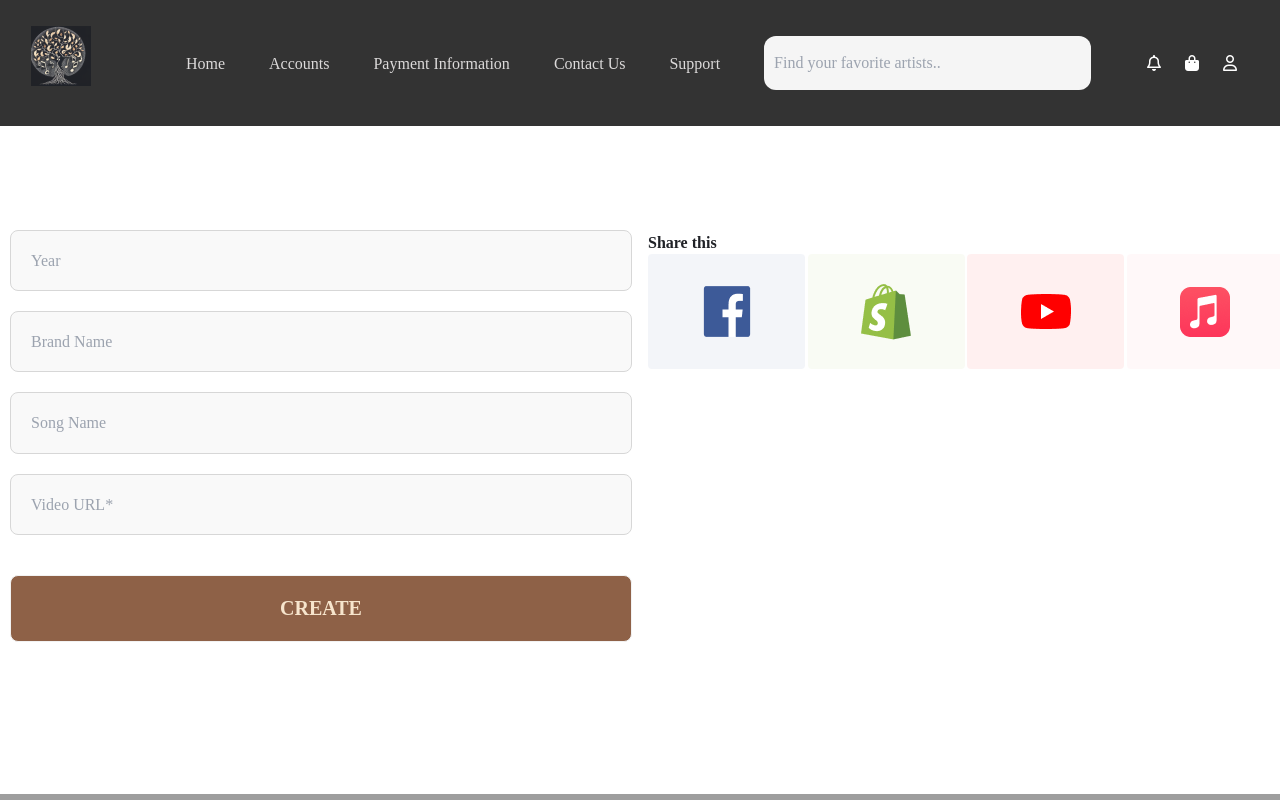
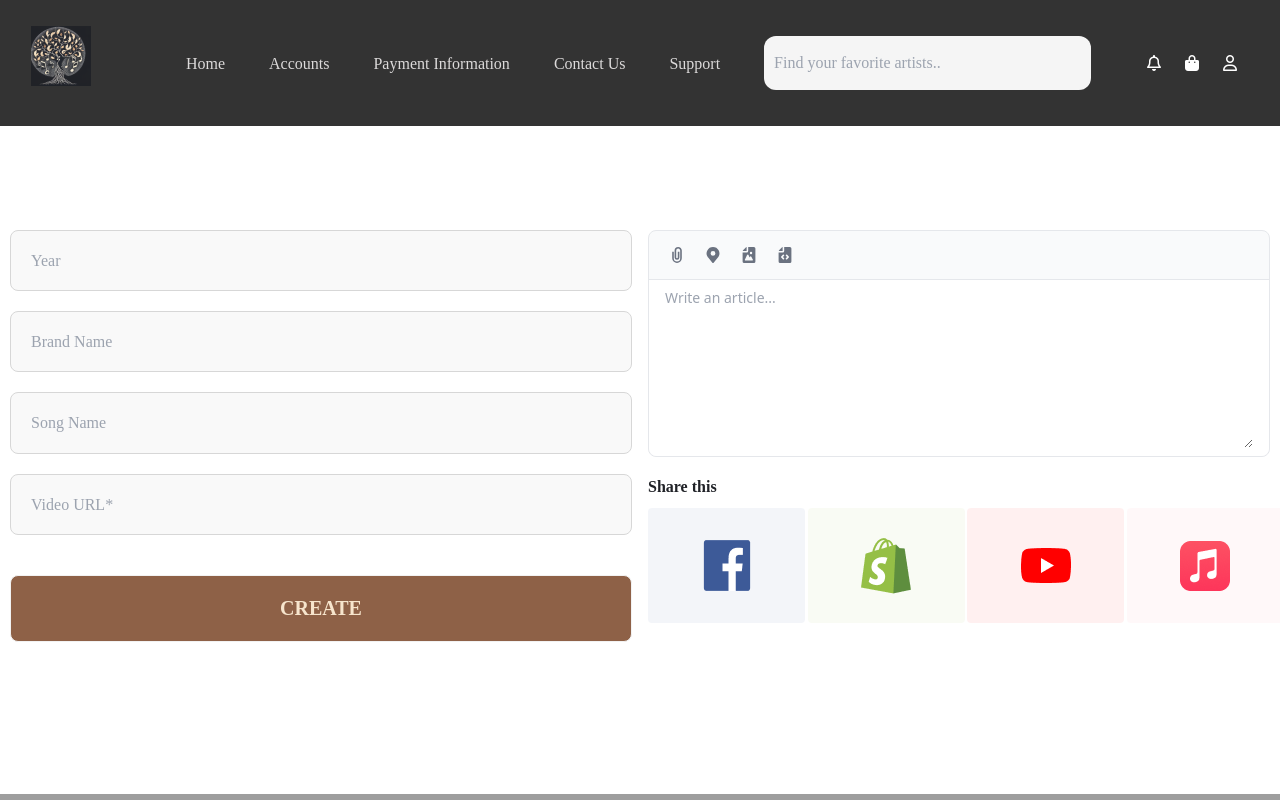
Before and after one commit to MamtazDev/music-website, a React (Vite) app: page /musicTimeline in a window 1280 px wide. Shown: the top 800 px of the page. Built offline with nearby package versions, Linux system fonts and the light colour scheme; grey boxes are pictures that could not be loaded.

Commit message:
timeline

```diff
--- a/src/components/MusicTimeline/MusicTimeline.css
+++ b/src/components/MusicTimeline/MusicTimeline.css
@@ -51,6 +51,11 @@
     font-weight: 600;
     line-height: 120%;
     /* 19.2px */
+    margin-bottom: 12px !important;
+}
+
+.text_area {
+    margin-bottom: 20px;
 }
 
 .facebookDiv {
@@ -105,6 +110,7 @@
     display: flex;
     /* flex-wrap: wrap; */
     gap: 6px;
+    margin-top:12px !important ;
 }
 
 @media screen and(max-width:768) {
--- a/src/components/MusicTimeline/MusicTimeline.jsx
+++ b/src/components/MusicTimeline/MusicTimeline.jsx
@@ -20,8 +20,59 @@ const MusicTimeline = () => {
                     </div>
                     {/* right side */}
                     <div>
+
+
+                        <form className='text_area'>
+                            <div class="w-full mb-4 border border-gray-200 rounded-lg bg-gray-50 dark:bg-gray-700 dark:border-gray-600">
+                                <div class="flex items-center justify-between px-3 py-2 border-b dark:border-gray-600">
+                                    <div class="flex flex-wrap items-center divide-gray-200 sm:divide-x dark:divide-gray-600">
+                                        <div class="flex items-center space-x-1 sm:pr-4">
+                                            <button type="button" class="p-2 text-gray-500 rounded cursor-pointer hover:text-gray-900 hover:bg-gray-100 dark:text-gray-400 dark:hover:text-white dark:hover:bg-gray-600">
+                                                <svg class="w-4 h-4" aria-hidden="true" xmlns="http://www.w3.org/2000/svg" fill="none" viewBox="0 0 12 20">
+                                                    <path stroke="currentColor" stroke-linejoin="round" stroke-width="2" d="M1 6v8a5 5 0 1 0 10 0V4.5a3.5 3.5 0 1 0-7 0V13a2 2 0 0 0 4 0V6" />
+                                                </svg>
+                                                <span class="sr-only">Attach file</span>
+                                            </button>
+                                            <button type="button" class="p-2 text-gray-500 rounded cursor-pointer hover:text-gray-900 hover:bg-gray-100 dark:text-gray-400 dark:hover:text-white dark:hover:bg-gray-600">
+                                                <svg class="w-4 h-4" aria-hidden="true" xmlns="http://www.w3.org/2000/svg" fill="currentColor" viewBox="0 0 16 20">
+                                                    <path d="M8 0a7.992 7.992 0 0 0-6.583 12.535 1 1 0 0 0 .12.183l.12.146c.112.145.227.285.326.4l5.245 6.374a1 1 0 0 0 1.545-.003l5.092-6.205c.206-.222.4-.455.578-.7l.127-.155a.934.934 0 0 0 .122-.192A8.001 8.001 0 0 0 8 0Zm0 11a3 3 0 1 1 0-6 3 3 0 0 1 0 6Z" />
+                                                </svg>
+                                                <span class="sr-only">Embed map</span>
+                                            </button>
+                                            <button type="button" class="p-2 text-gray-500 rounded cursor-pointer hover:text-gray-900 hover:bg-gray-100 dark:text-gray-400 dark:hover:text-white dark:hover:bg-gray-600">
+                                                <svg class="w-4 h-4" aria-hidden="true" xmlns="http://www.w3.org/2000/svg" fill="currentColor" viewBox="0 0 16 20">
+                                                    <path d="M14.066 0H7v5a2 2 0 0 1-2 2H0v11a1.97 1.97 0 0 0 1.934 2h12.132A1.97 1.97 0 0 0 16 18V2a1.97 1.97 0 0 0-1.934-2ZM10.5 6a1.5 1.5 0 1 1 0 2.999A1.5 1.5 0 0 1 10.5 6Zm2.221 10.515a1 1 0 0 1-.858.485h-8a1 1 0 0 1-.9-1.43L5.6 10.039a.978.978 0 0 1 .936-.57 1 1 0 0 1 .9.632l1.181 2.981.541-1a.945.945 0 0 1 .883-.522 1 1 0 0 1 .879.529l1.832 3.438a1 1 0 0 1-.031.988Z" />
+                                                    <path d="M5 5V.13a2.96 2.96 0 0 0-1.293.749L.879 3.707A2.98 2.98 0 0 0 .13 5H5Z" />
+                                                </svg>
+                                                <span class="sr-only">Upload image</span>
+                                            </button>
+                                            <button type="button" class="p-2 text-gray-500 rounded cursor-pointer hover:text-gray-900 hover:bg-gray-100 dark:text-gray-400 dark:hover:text-white dark:hover:bg-gray-600">
+                                                <svg class="w-4 h-4" aria-hidden="true" xmlns="http://www.w3.org/2000/svg" fill="currentColor" viewBox="0 0 16 20">
+                                                    <path d="M5 5V.13a2.96 2.96 0 0 0-1.293.749L.879 3.707A2.96 2.96 0 0 0 .13 5H5Z" />
+                                                    <path d="M14.067 0H7v5a2 2 0 0 1-2 2H0v11a1.969 1.969 0 0 0 1.933 2h12.134A1.97 1.97 0 0 0 16 18V2a1.97 1.97 0 0 0-1.933-2ZM6.709 13.809a1 1 0 1 1-1.418 1.409l-2-2.013a1 1 0 0 1 0-1.412l2-2a1 1 0 0 1 1.414 1.414L5.412 12.5l1.297 1.309Zm6-.6-2 2.013a1 1 0 1 1-1.418-1.409l1.3-1.307-1.295-1.295a1 1 0 0 1 1.414-1.414l2 2a1 1 0 0 1-.001 1.408v.004Z" />
+                                                </svg>
+                                                <span class="sr-only">Format code</span>
+                                            </button>
+
+                                        </div>
+
+                                    </div>
+
+
+                                </div>
+                                {/* text area */}
+                                <div class="px-4 py-2 bg-white rounded-b-lg dark:bg-gray-800">
+                                    <label for="editor" class="sr-only">Publish post</label>
+                                    <textarea id="editor" rows="8" class="block w-full px-0 text-sm text-gray-800 bg-white border-0 dark:bg-gray-800 focus:ring-0 dark:text-white dark:placeholder-gray-400" placeholder="Write an article..." required></textarea>
+                                </div>
+                            </div>
+
+                        </form>
+
+
+
                         {/* <textarea name="" id="" cols="30" rows="10"></textarea> */}
-                        <small className='share_text'>Share  this  </small>
+                        <p className='share_text'>Share  this  </p>
                         <div className='grid grid-cols-1 md:grid-cols-4 gap-4 center xs:items-center'>
                             <div className='facebookDiv'>
                                 <div className='flex '>
--- a/src/components/Timeline/Timeline.jsx
+++ b/src/components/Timeline/Timeline.jsx
@@ -23,7 +23,7 @@ const Timeline = () => {
           </div>
           <div className="create_timeline">
             <h3 className="text_design create_text">Edit timeline</h3>
-            <button class="btn create_now_btn btn-neutral">Edit Now</button>
+           <Link to="/createTimeline" className="w-full"> <button class="btn create_now_btn btn-neutral">Edit Now</button></Link>
           </div>
         </div>
       </div>
```
